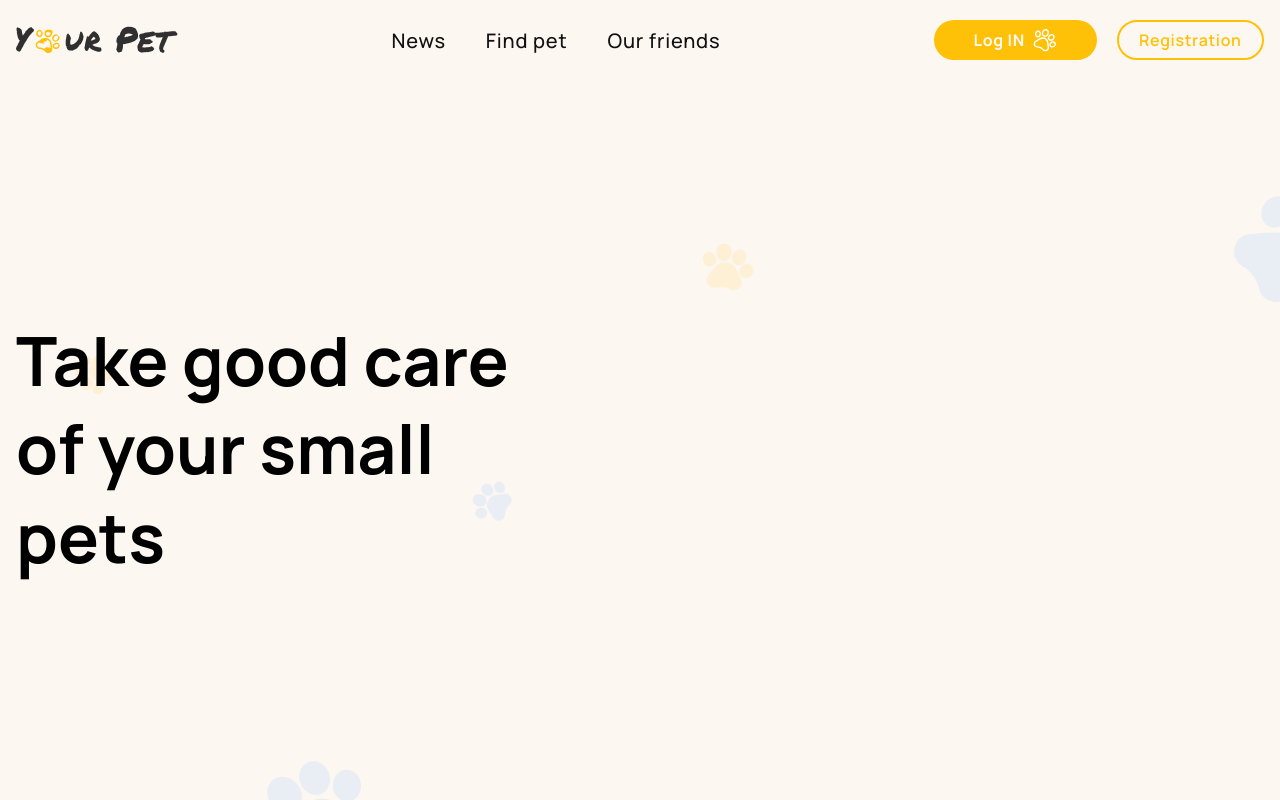
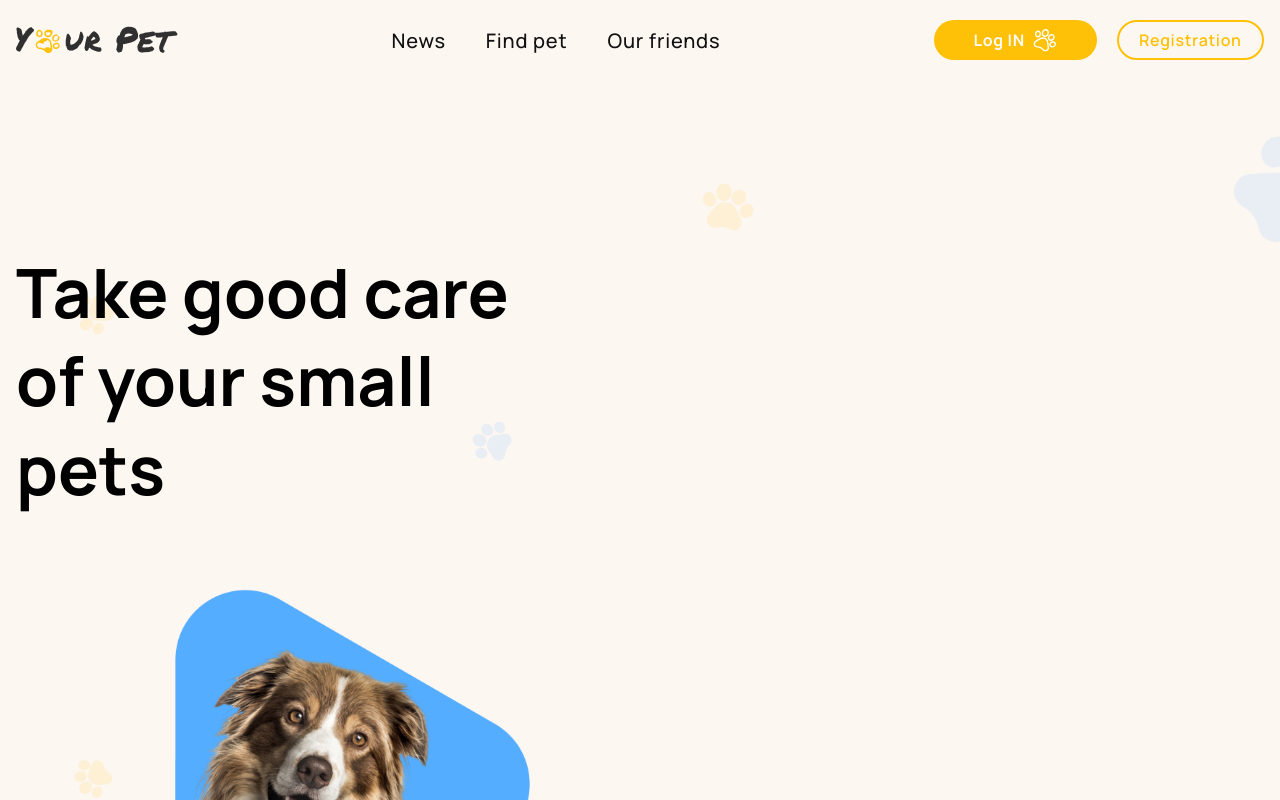
Before and after one commit to OlgaMunaieva/project-savePets05, a React (Create React App) app: page /project-savePets05/main in a window 1280 px wide. Shown: the top 800 px of the page. Built offline with nearby package versions, Linux system fonts and the light colour scheme.

Commit message:
title on main page

```diff
--- a/src/components/home/greetingsMainPage/GreetingsMainPage.styled.js
+++ b/src/components/home/greetingsMainPage/GreetingsMainPage.styled.js
@@ -2,28 +2,26 @@ import variables from 'settings/variables';
 import styled from 'styled-components';
 
 const GreetingsMainPage = styled.div`
-  padding-left: 20px;
-  padding-top: 108px;
+  padding-top: 60px;
   max-width: 280px;
   font-size: 32px;
   font-weight: 700;
   line-height: 1.375;
   letter-spacing: 0em;
   text-align: left;
-  height: 100vh;
+  /* height: 100vh; */
   color: ${variables.colors.text};
 
   ${variables.breakPoints.tablet} {
-    padding-top: 148px;
-    padding-left: 32px;
+    padding-top: 80px;
+    max-width: 588px;
     font-size: 68px;
     line-height: 1.47;
   }
 
   ${variables.breakPoints.desktop} {
-    padding-top: 256px;
-    padding-left: 16px;
-    max-width: 510px; // по макету 501, но текст не располагается как нужно
+    padding-top: 188px;
+    max-width: 501px; // по макету 501, но текст не располагается как нужно
     min-height: 264px;
     font-size: 68px;
     font-weight: 800;
--- a/src/components/mainContainer/MainContainer.styled.js
+++ b/src/components/mainContainer/MainContainer.styled.js
@@ -1,15 +1,70 @@
 import { styled } from 'styled-components';
 import variables from 'settings/variables';
+import pawprintMobile1 from '../../images/pawprint/pawprint-mobile-1.png';
+import pawprintTablet1 from '../../images/pawprint/pawprint-tablet-1.png';
+import pawprintDesktop1 from '../../images/pawprint/pawprint-desktop-1.png';
+import pawprintMobile2 from '../../images/pawprint/pawprint-mobile-2.png';
+import pawprintTablet2 from '../../images/pawprint/pawprint-tablet-2.png';
+import pawprintDesktop2 from '../../images/pawprint/pawprint-desktop-2.png';
+import pawprintMobile3 from '../../images/pawprint/pawprint-mobile-3.png';
+import pawprintTablet3 from '../../images/pawprint/pawprint-tablet-3.png';
+import pawprintDesktop3 from '../../images/pawprint/pawprint-desktop-3.png';
+import pawprintMobile4 from '../../images/pawprint/pawprint-mobile-4.png';
+import pawprintTablet4 from '../../images/pawprint/pawprint-tablet-4.png';
+import pawprintDesktop4 from '../../images/pawprint/pawprint-desktop-4.png';
+import pawprintMobile5 from '../../images/pawprint/pawprint-mobile-5.png';
+import pawprintTablet5 from '../../images/pawprint/pawprint-tablet-5.png';
+import pawprintDesktop5 from '../../images/pawprint/pawprint-desktop-5.png';
+import pawprintMobile6 from '../../images/pawprint/pawprint-mobile-6.png';
+import pawprintTablet6 from '../../images/pawprint/pawprint-tablet-6.png';
+import pawprintDesktop6 from '../../images/pawprint/pawprint-desktop-6.png';
+import pawprintMobile7 from '../../images/pawprint/pawprint-mobile-7.png';
+import pawprintTablet7 from '../../images/pawprint/pawprint-tablet-7.png';
+import pawprintDesktop7 from '../../images/pawprint/pawprint-desktop-7.png';
+import pawprintMobile8 from '../../images/pawprint/pawprint-mobile-8.png';
+import pawprintTablet8 from '../../images/pawprint/pawprint-tablet-8.png';
 
 const MainContainer = styled.div`
+  background-image: ${props =>
+    props.pathname === '/main' || '/' || '/register' || 'login'
+      ? `url(${pawprintMobile1}), url(${pawprintMobile2}),
+    url(${pawprintMobile3}), url(${pawprintMobile4}), url(${pawprintMobile5}),
+    url(${pawprintMobile6}), url(${pawprintMobile7}), url(${pawprintMobile8});
+  background-size: 79px, 79px, 79px, 29px, 29px, 28px, 28px, 28px, cover;
+  background-repeat: no-repeat;
+  background-position: top 338px left 98px, top 519px left 289px,
+    top 314px left 326px, top 89px left 332px, top 143px left 12px,
+    top 378px left 12px, top 208px left 213px, top 508px left 60px, center`
+      : null};
   padding: 20px 20px 0px;
   margin: 0 auto;
   /* max-width: 280px; */
   ${variables.breakPoints.tablet} {
+    background-image: ${props =>
+      props.pathname === '/main' || '/' || '/register' || 'login'
+        ? `url(${pawprintTablet1}), url(${pawprintTablet2}),
+      url(${pawprintTablet3}), url(${pawprintTablet4}), url(${pawprintTablet5}),
+      url(${pawprintTablet6}), url(${pawprintTablet7}), url(${pawprintTablet8});
+    background-size: 157px, 157px, 157px, 58px, 58px, 56px, 56px, 56px, cover;
+    background-repeat: no-repeat;
+    background-position: top 671px left 235px, top 1032px left 613px,
+      top 624px left 688px, top 178px left 699px, top 285px left 64px,
+      top 750px left 64px, top 413px left 464px, top 1009px left 160px, left`
+        : null};
     padding: 24px 32px 0px;
     /* max-width: 704px; */
   }
   ${variables.breakPoints.desktop} {
+    background-image: ${props =>
+      props.pathname === '/main' || '/' || '/register' || 'login'
+        ? `url(${pawprintDesktop1}), url(${pawprintDesktop2}),
+      url(${pawprintDesktop3}), url(${pawprintDesktop4}),
+      url(${pawprintDesktop5}), url(${pawprintDesktop6}),
+      url(${pawprintDesktop7});
+    background-position: top 671px left 235px, top 515px left 1268px,
+      top 114px left 1213px, top 178px left 699px, top 285px left 64px,
+      top 750px left 64px, top 413px left 464px, center`
+        : null};
     padding: 20px 16px 0px;
     /* max-width: 1248px; */
   }
--- a/src/pages/MainPage.jsx
+++ b/src/pages/MainPage.jsx
@@ -1,16 +1,11 @@
 import GreetingsMainPage from 'components/home/greetingsMainPage/GreetingsMainPage.styled';
 import HomeImages from 'components/home/homeImages/HomeImages';
-import PictureContainer from 'components/pictureContainer/PictureContainer.styled';
 
 export default function MainPage() {
   return (
     <>
-      {/* <PictureContainer.RelativeContainer> */}
-      <PictureContainer.PawContainer>
-        <GreetingsMainPage>Take good care of your small pets</GreetingsMainPage>
-        <HomeImages />
-      </PictureContainer.PawContainer>
-      {/* </PictureContainer.RelativeContainer> */}
+      <GreetingsMainPage>Take good care of your small pets</GreetingsMainPage>
+      <HomeImages />
     </>
   );
 }
```
